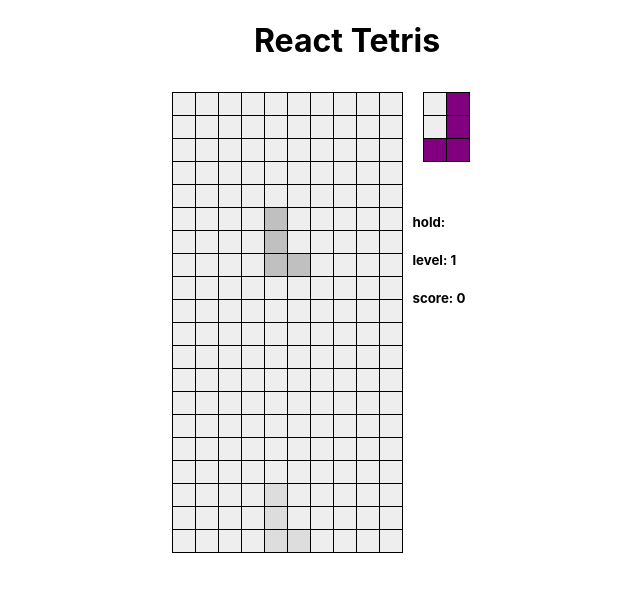
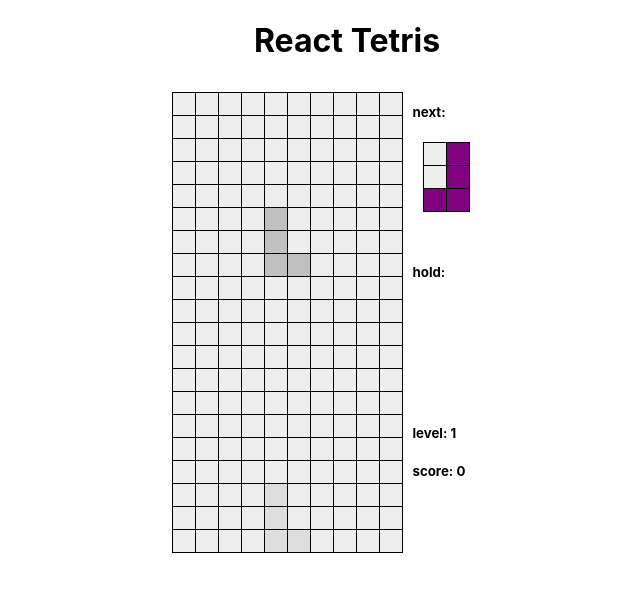
Before and after one commit to Rafe/react-tetris, a React (Create React App) app: page / in a window 1280 px wide. Shown: the top 592 px of the page, without its empty margins (293-933 px from the left). Built offline with nearby package versions, Linux system fonts and the light colour scheme.

Commit message:
Add preview board

```diff
--- a/src/App.tsx
+++ b/src/App.tsx
@@ -470,11 +470,33 @@ const BoardContainer = styled.div`
   margin: 10px;
 `
 
-const NextContainer = styled.div`
+const PreviewBoard = styled.div`
+  width: 100px;
+  height: 100px;
   margin: 10px;
-  height: 100px;
-  width: 100px;
 `
+
+const Preview = ({ type }: { type: PieceType | null }) => {
+  if (!type) {
+    return null
+  }
+
+  return (
+    <MatrixTable>
+      {
+        generatePiece(type).map((line, i) => (
+          <tr>
+            {
+              line.map((p, j) => (
+                <Block key={`preview-block-${i}-${j}`} type={p ? type : ""} />
+              ))
+            }
+          </tr>
+        ))
+      }
+    </MatrixTable>
+  )
+}
 
 function App() {
   const {
@@ -501,20 +523,14 @@ function App() {
           <Board matrix={viewMatrix()} />
         </BoardContainer>
         <div>
-          <NextContainer>
-            <MatrixTable>
-              {getCurrentPiece(nextPieceType).piece.map((line, i) => (
-                <tr>
-                  {
-                    line.map((n, j) => (
-                      <Block key={`review-block-${i}-${j}`} type={n > 0 ? nextPieceType : ""} />
-                    ))
-                  }
-                </tr>
-              ))}
-            </MatrixTable>
-          </NextContainer>
-          <h5>hold: {holdPieceType}</h5>
+          <h5>next: </h5>
+          <PreviewBoard>
+            <Preview type={nextPieceType} />
+          </PreviewBoard>
+          <h5>hold: </h5>
+          <PreviewBoard>
+            <Preview type={holdPieceType} />
+          </PreviewBoard>
           <h5>level: {level}</h5>
           <h5>score: {score}</h5>
         </div>
```
